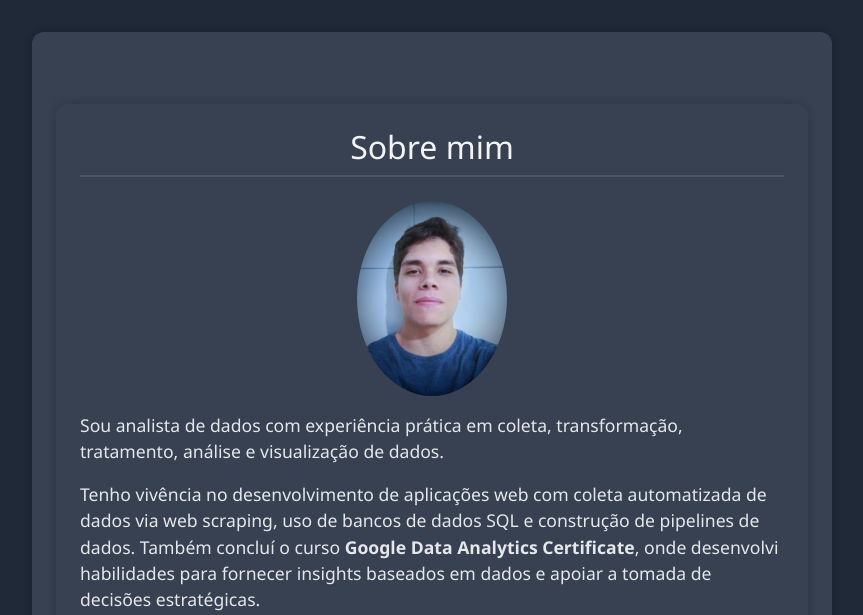
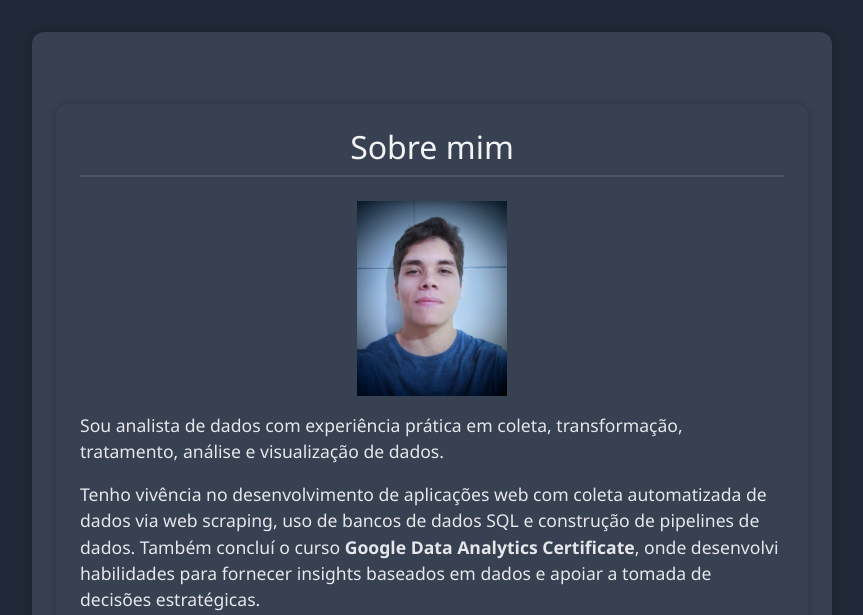
Before and after one commit to alvarojpr/portfolio, a Django app: page / in a window 1280 px wide. Shown: the part 58-673 px from the top of the page, without its empty margins (208-1071 px from the left). Run offline with Django 5.2, Linux system fonts and the light colour scheme.

Commit message:
Update sobre_mim.html

```diff
--- a/core/templates/core/sobre_mim.html
+++ b/core/templates/core/sobre_mim.html
@@ -7,8 +7,9 @@
 
   <div class="text-center">
     <img src="{% static 'core/img/sua_foto.png' %}" alt="Foto de perfil"
-         class="img-fluid rounded-circle mb-3" style="max-width: 150px;">
+         class="img-fluid mb-3" style="max-width: 150px;">
   </div>
+
 
   <p class="text-justify">
     Sou analista de dados com experiência prática em coleta, transformação, tratamento, análise e visualização de dados.
```
